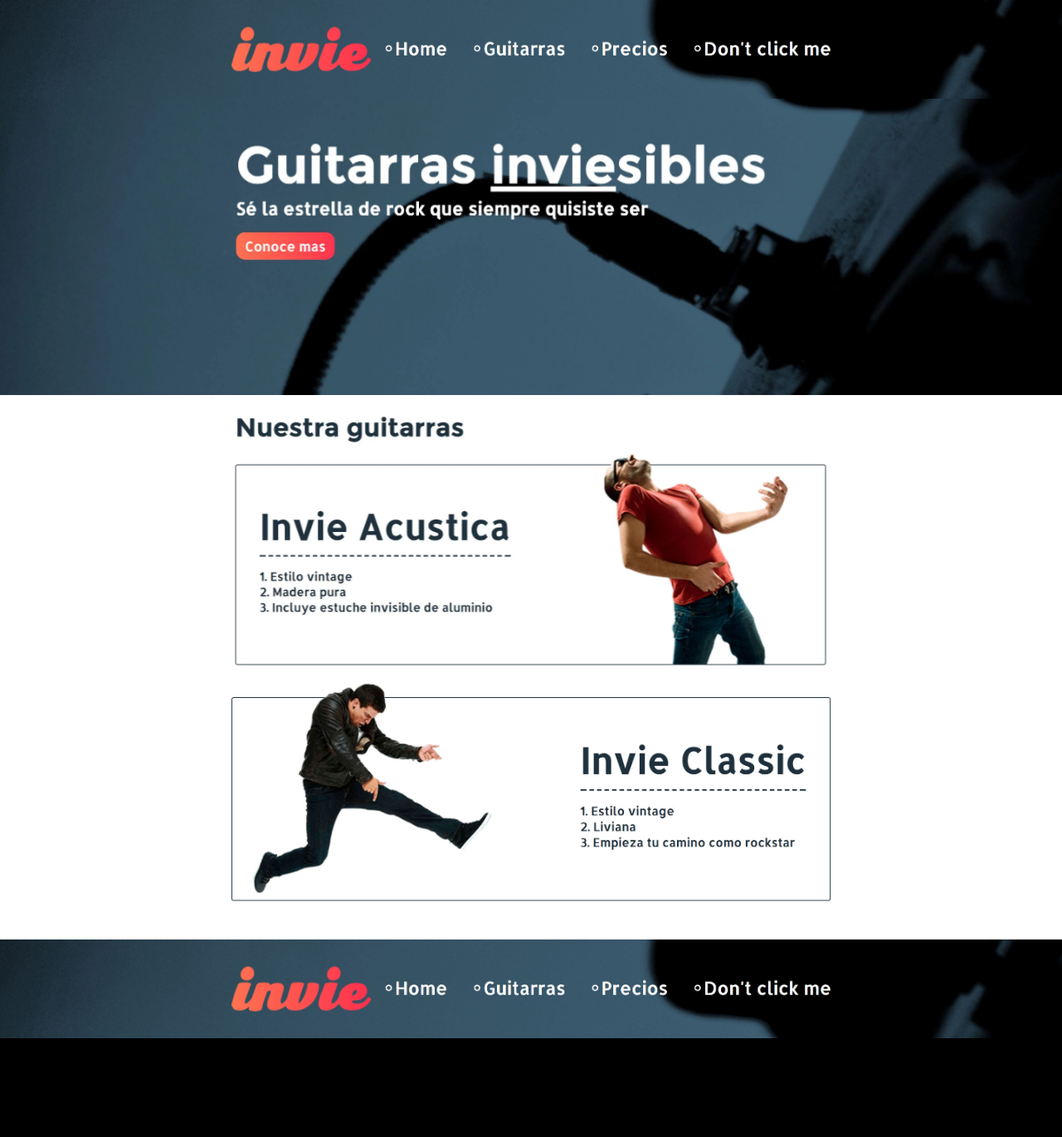
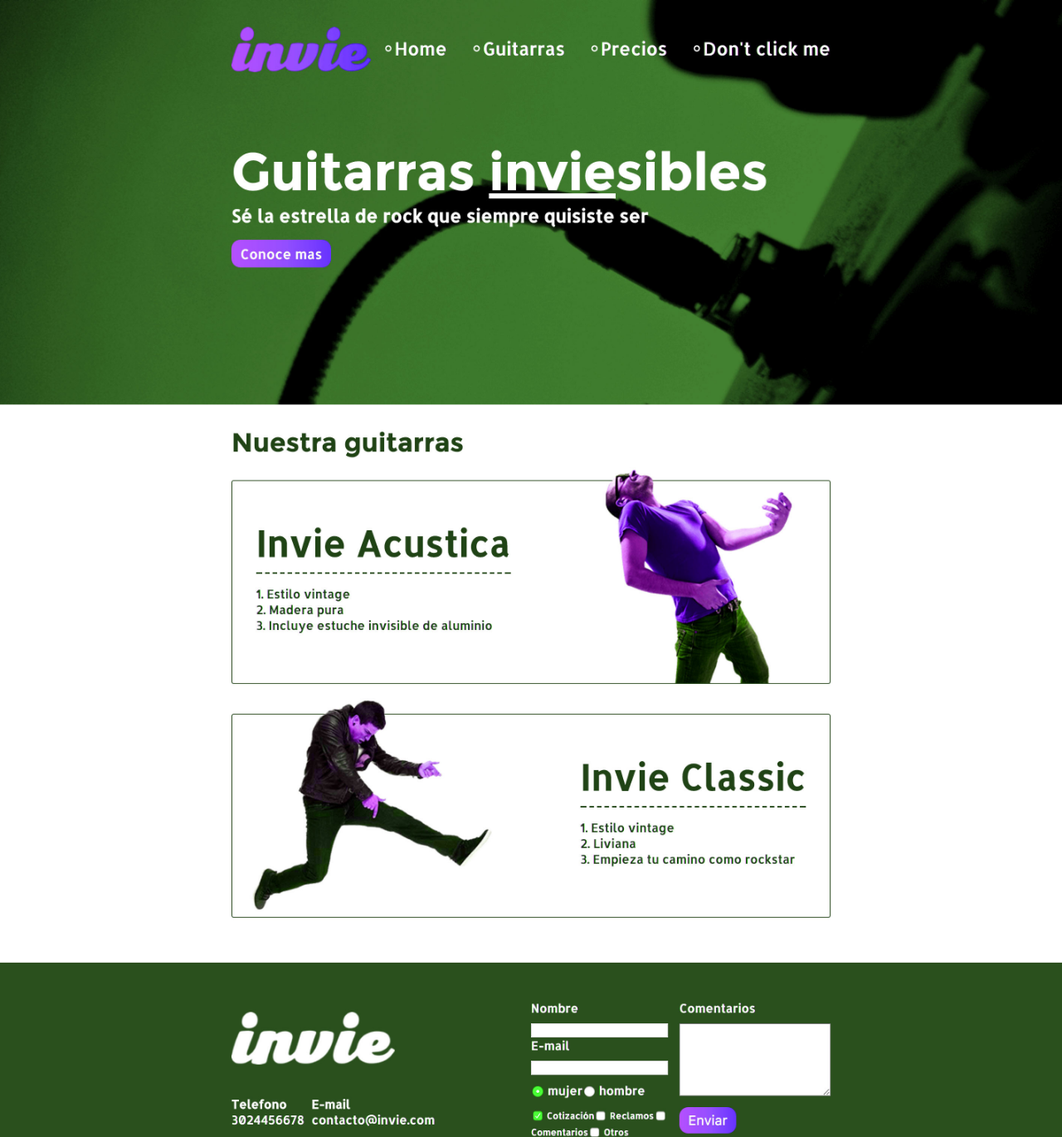
Before and after one commit to IamSergioGR/sginvie, a plain HTML site: page index.html in a window 1280 px wide. Shown: the top 1370 px of the page at 83% size. Before the commit the page ends 1251 px from the top, so only its background shows below. Drawn offline with Linux system fonts and the light colour scheme.

Commit message:
new design

```diff
--- a/index.html
+++ b/index.html
@@ -26,19 +26,7 @@
 </head>
 <body>
     <div>
-        <img src="img/header.jpg" alt="header">
-    </div>
-    <div>
-        <img src="img/Hero.png" alt="hero">
-    </div>
-    <div>
-        <img src="img/acustica.PNG" alt="acustica">
-    </div>
-    <div>
-        <img src="img/clasica.jpg" alt="clasica">
-    </div>
-    <div>
-        <img src="img/footer.jpg" alt="footer">
+        <img src="img/newdesign.jpg" alt="newdesign">
     </div>
 </body>
 </html>
```
Also changed, not shown: img/newdesign.jpg (added).
